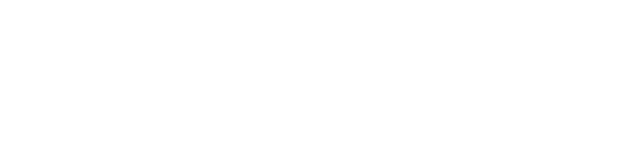
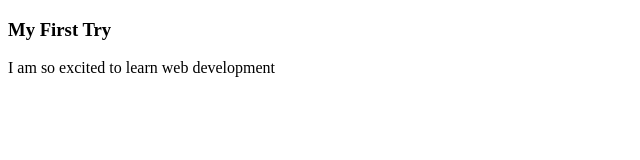
Before and after one commit to alrakib1/my-first-repo, a plain HTML site: page index.html in a window 1280 px wide. Shown: the whole page, without its empty margins (0-640 px from the left). Drawn offline with Linux system fonts and the light colour scheme.

Commit message:
added first paragraph

```diff
--- a/index.html
+++ b/index.html
@@ -6,6 +6,9 @@
     <title>My first github repo</title>
 </head>
 <body>
-
+    <div>
+        <h3>My First Try</h3>
+        <p>I am so excited to learn web development</p>
+    </div>
 </body>
 </html>
```
